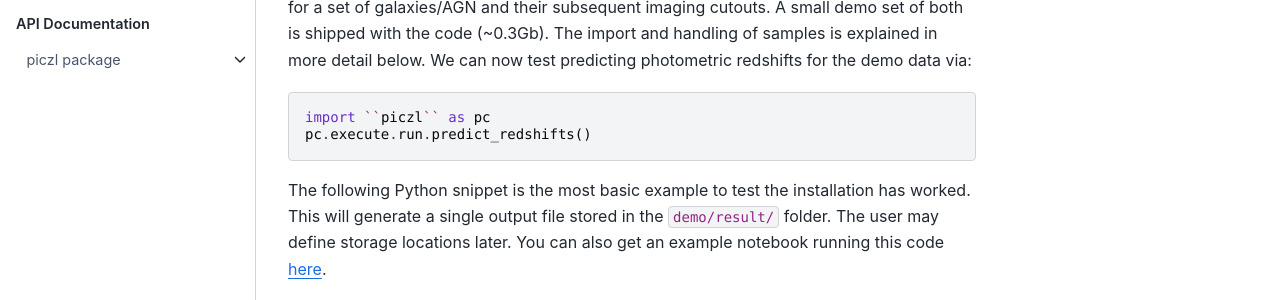
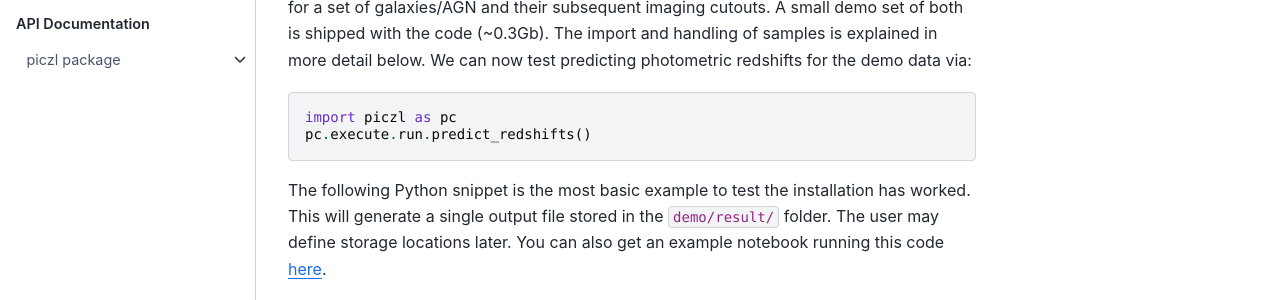
Before and after one commit to Space-papaya/PICZL, a Sphinx documentation site: the page built from docs/source/getting_started.rst, in a window 1280 px wide and 900 px high, scrolled down 710 px. Shown: the part 435-735 px from the top of the window. Built offline with Sphinx 7.4.7 and the Sphinx Book theme 1.1.4, drawn with Linux system fonts in a browser that asks for light colours.

```diff
--- a/docs/source/getting_started.rst
+++ b/docs/source/getting_started.rst
@@ -45,7 +45,7 @@ In order to run ``piczl`` we need auxiliary data in the form of a catalog hostin
 
 .. code-block:: python
 
-     import ``piczl`` as pc
+     import piczl as pc
      pc.execute.run.predict_redshifts()
 
 
```
